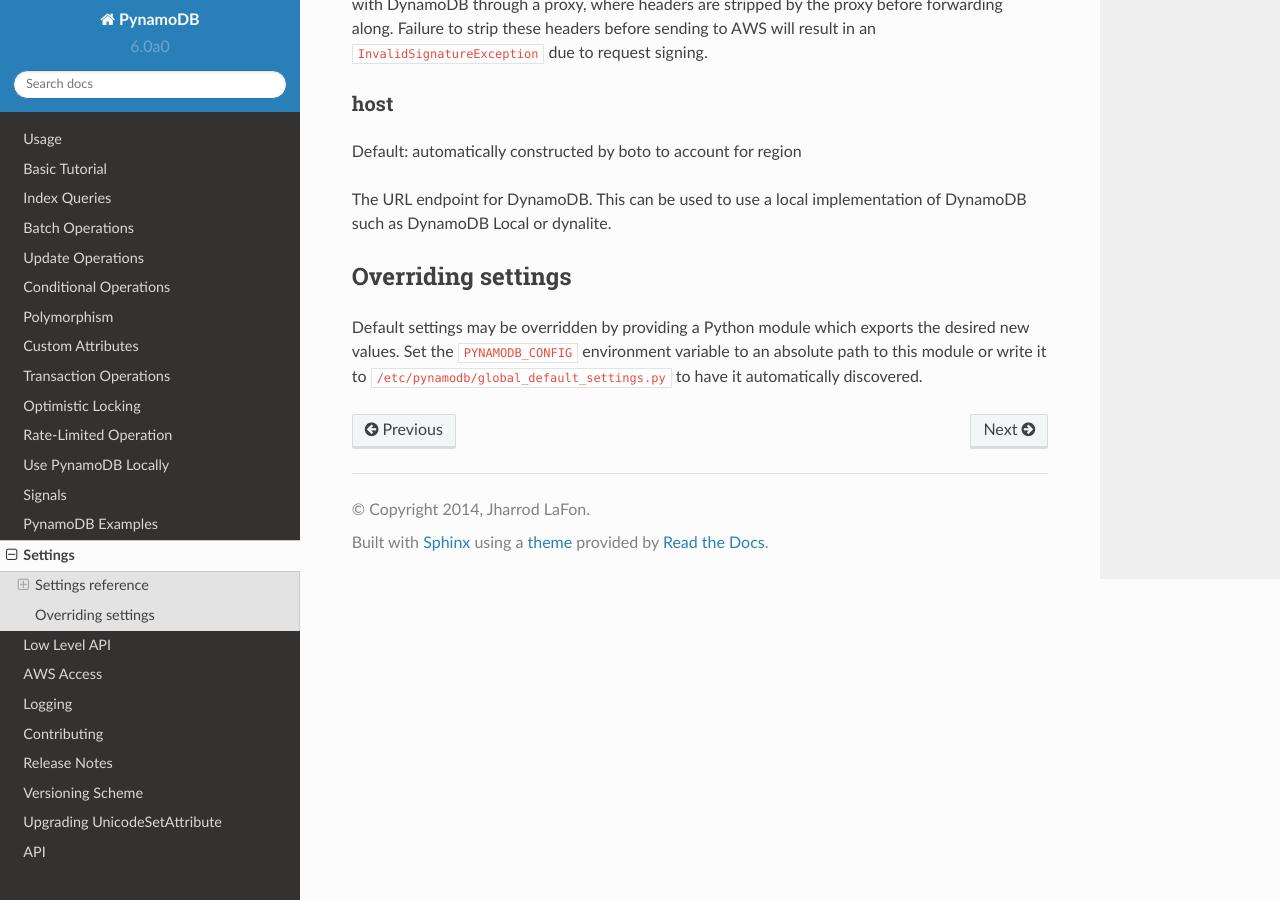
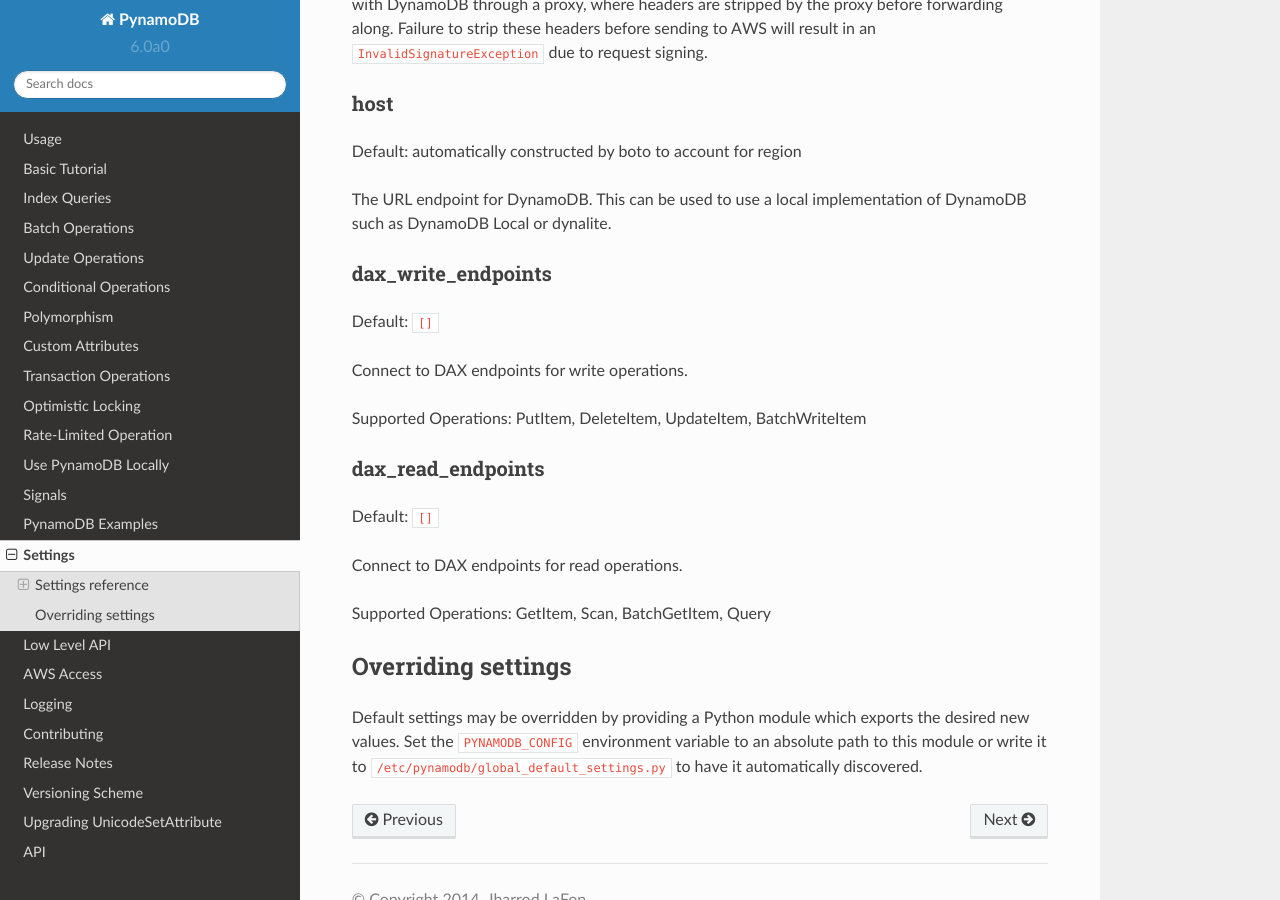
Before and after one commit to pynamodb/PynamoDB, a Sphinx documentation site: the page built from docs/settings.rst, in a window 1280 px wide and 900 px high, scrolled down 1303 px. Built offline with Sphinx 7.4.7 and the Read the Docs theme 2.0.0, drawn with Linux system fonts in a browser that asks for light colours.

Commit message:
Updated settings doc.

```diff
--- a/docs/settings.rst
+++ b/docs/settings.rst
@@ -78,6 +78,26 @@
 The URL endpoint for DynamoDB. This can be used to use a local implementation of DynamoDB such as DynamoDB Local or dynalite.
 
 
+dax_write_endpoints
+------------------
+
+Default: ``[]``
+
+Connect to DAX endpoints for write operations.
+
+Supported Operations: PutItem, DeleteItem, UpdateItem, BatchWriteItem
+
+
+dax_read_endpoints
+------------------
+
+Default: ``[]``
+
+Connect to DAX endpoints for read operations.
+
+Supported Operations: GetItem, Scan, BatchGetItem, Query
+
+
 Overriding settings
 ~~~~~~~~~~~~~~~~~~~
 
```
